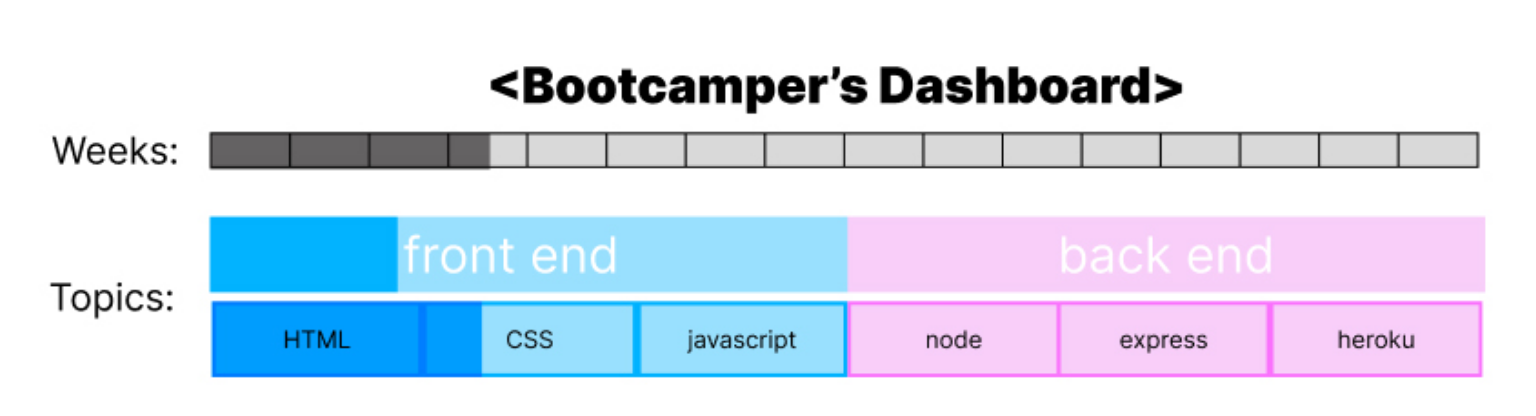
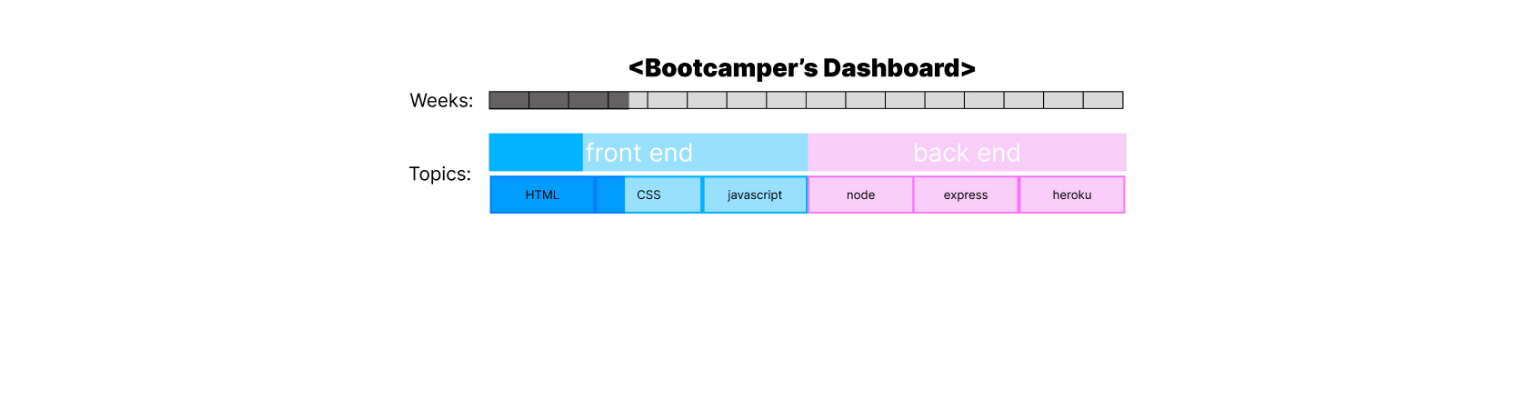
Before and after one commit to SchoolOfCode/w9_frontend-project-magic-room-32, a React (Create React App) app in the folder front/: page / in a window 1536 px wide. Shown: the top 416 px of the page. Built offline with nearby package versions, Linux system fonts and the light colour scheme.

Commit message:
top header done

```diff
--- a/front/src/components/App/App.css
+++ b/front/src/components/App/App.css
@@ -12,6 +12,7 @@ body {
 
 
 .App {
+  box-sizing: border-box;
 
   padding: 0;
   margin: 0;
@@ -27,3 +28,11 @@ body {
 
 
 }
+
+
+
+@media screen and (min-width: 1400px)  {
+
+  .App {   padding: 0 25%;}
+
+}
--- a/front/src/components/TopHeader/topHeader.css
+++ b/front/src/components/TopHeader/topHeader.css
@@ -1,7 +1,7 @@
 
 #topHeader {
     width: 100%;
-    padding-top: 50px;
+    padding-top: 10px;
 
     display: flex;
     flex-direction: column;
@@ -18,3 +18,13 @@
 
 
 }
+
+
+
+@media screen and (min-width: 1400px)  {
+    #topHeader {
+        padding-top: 50px;
+
+    }
+
+}
```
